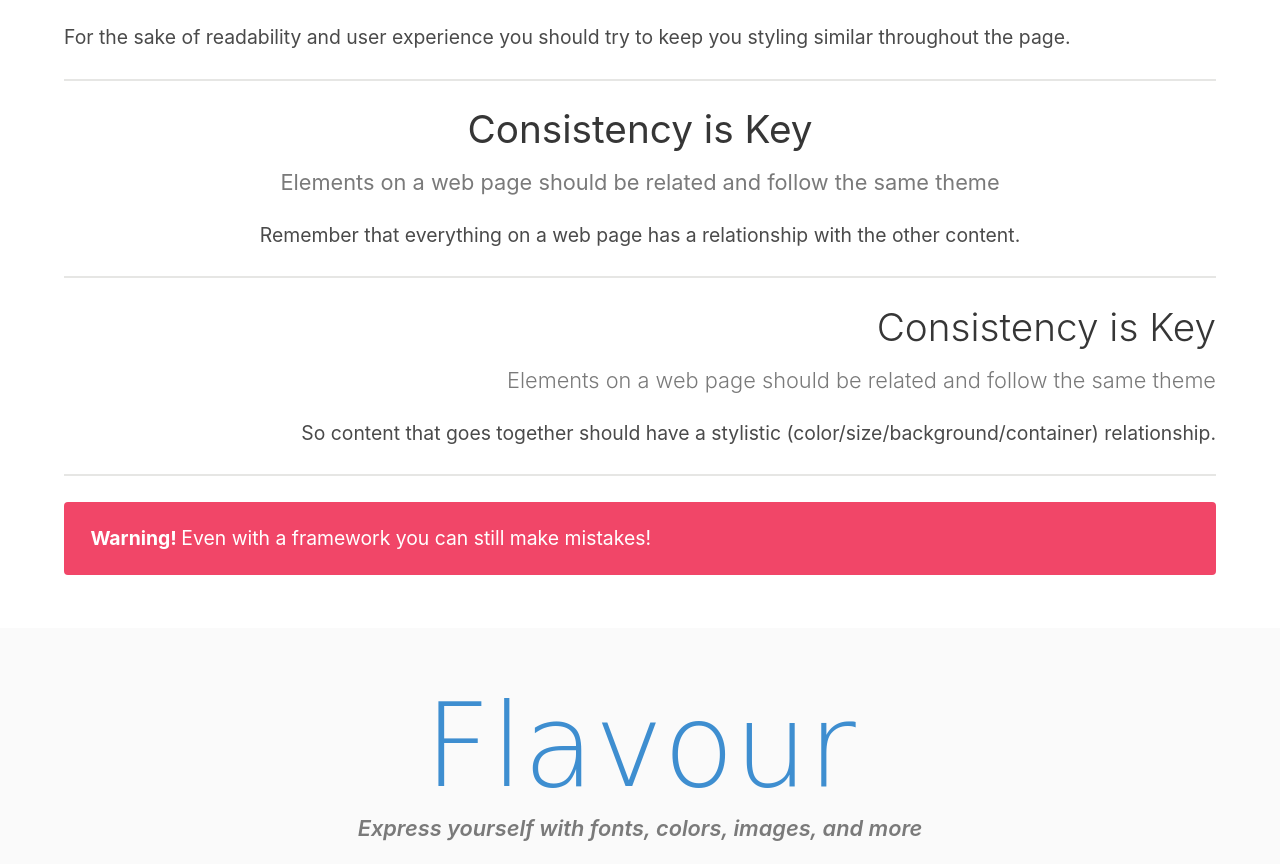
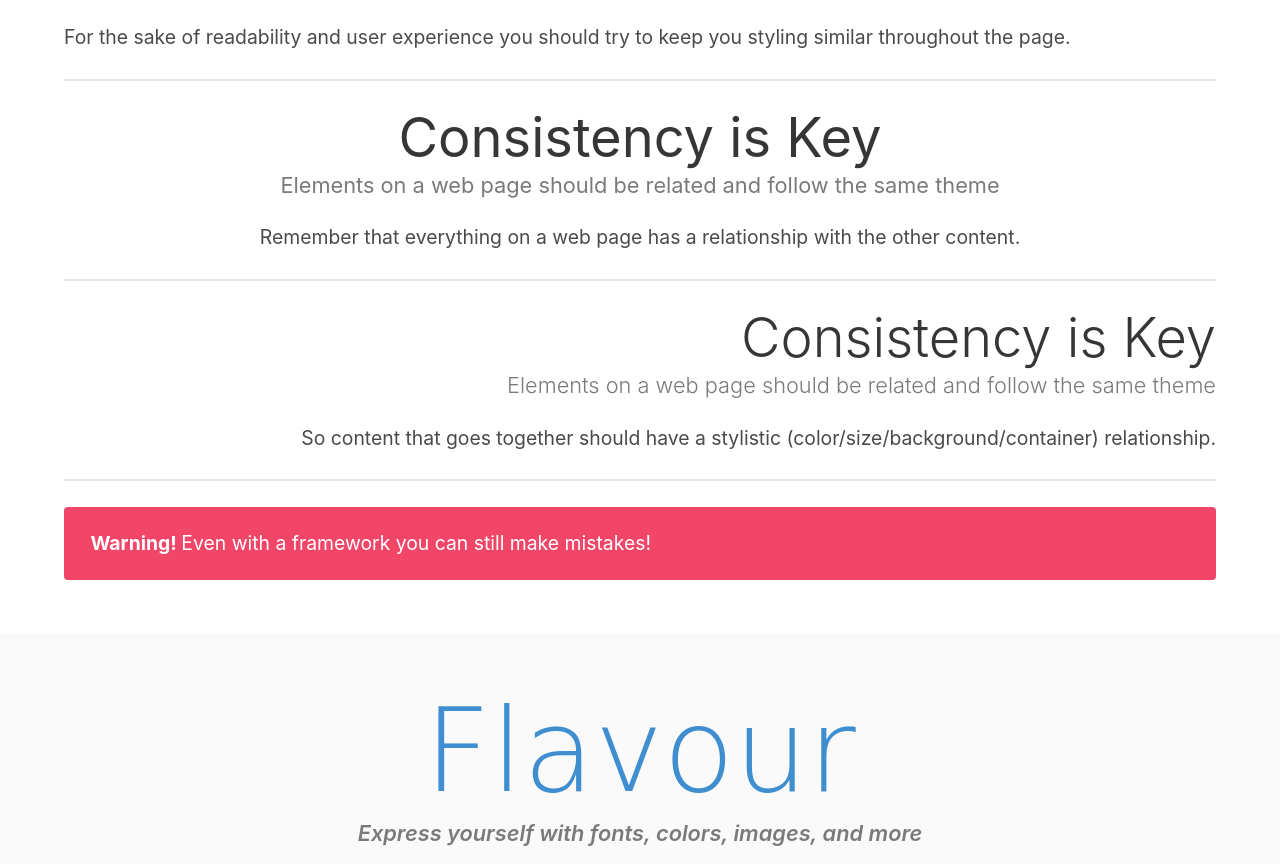
Before and after one commit to jdmar3-comp426/a02-ushnonc, a website: page index.html in a window 1280 px wide. Shown: the part 1661-2525 px from the top of the page. Drawn offline with nearby package versions, Linux system fonts and the light colour scheme; a web font is replaced by a local one.

Commit message:
title fix

```diff
--- a/index.html
+++ b/index.html
@@ -65,7 +65,7 @@
         </div>
         <hr>
         <div class="content has-text-centered">
-            <h1 class="has-text-weight-normal">Consistency is Key</h1>
+            <h1 class="title has-text-weight-normal">Consistency is Key</h1>
             <h5 class="subtitle has-text-grey has-text-weight-normal">Elements on a web page should be related and follow the same theme</h5>
             <p>
 	    	Remember that everything on a web page has a relationship with the other content.
@@ -73,7 +73,7 @@
         </div>
         <hr>
         <div class="content has-text-right">
-            <h1 class="has-text-weight-light">Consistency is Key</h1>
+            <h1 class="title has-text-weight-light">Consistency is Key</h1>
             <h5 class="subtitle has-text-grey has-text-weight-light">Elements on a web page should be related and follow the same theme</h5>
             <p>
 	    	So content that goes together should have a stylistic (color/size/background/container) relationship.
```
